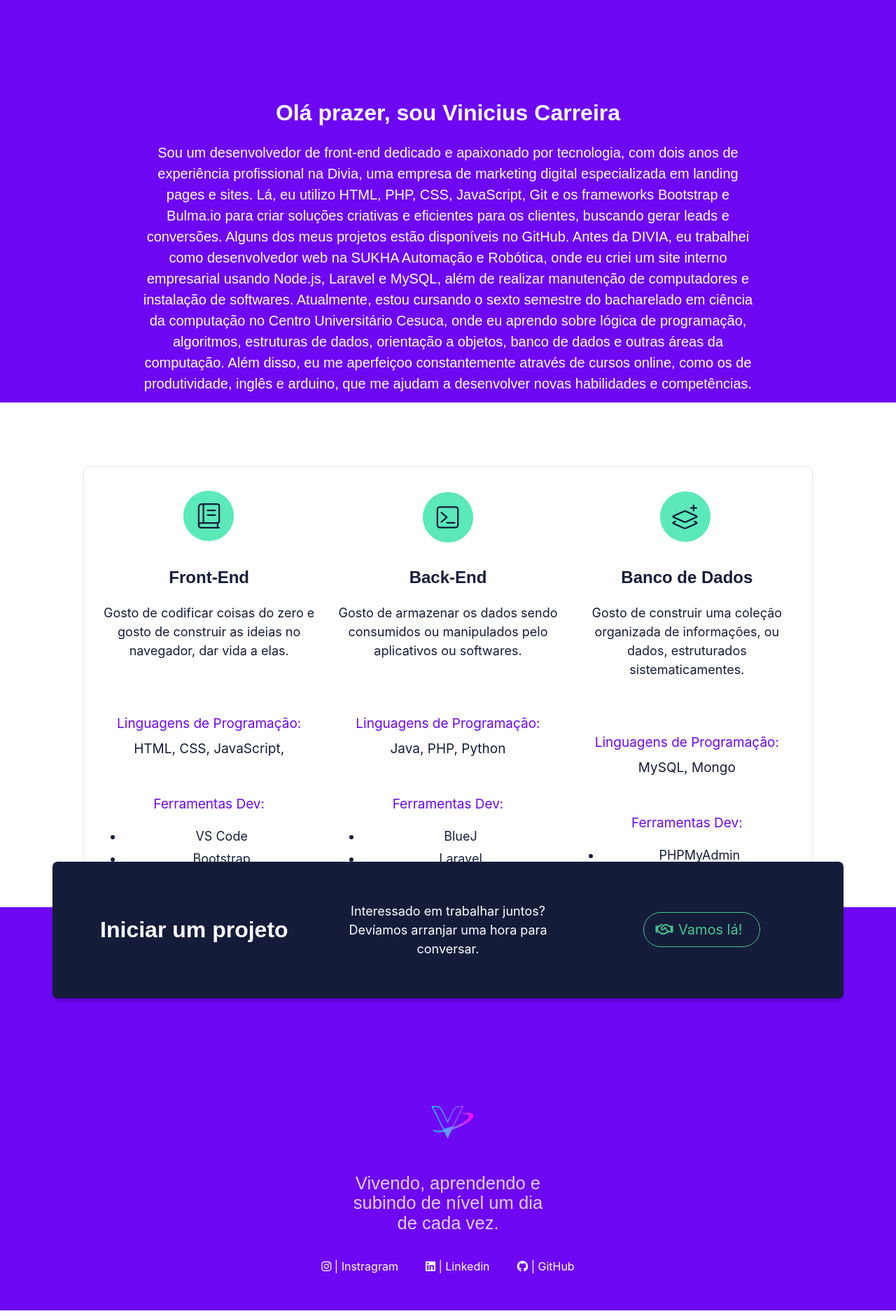
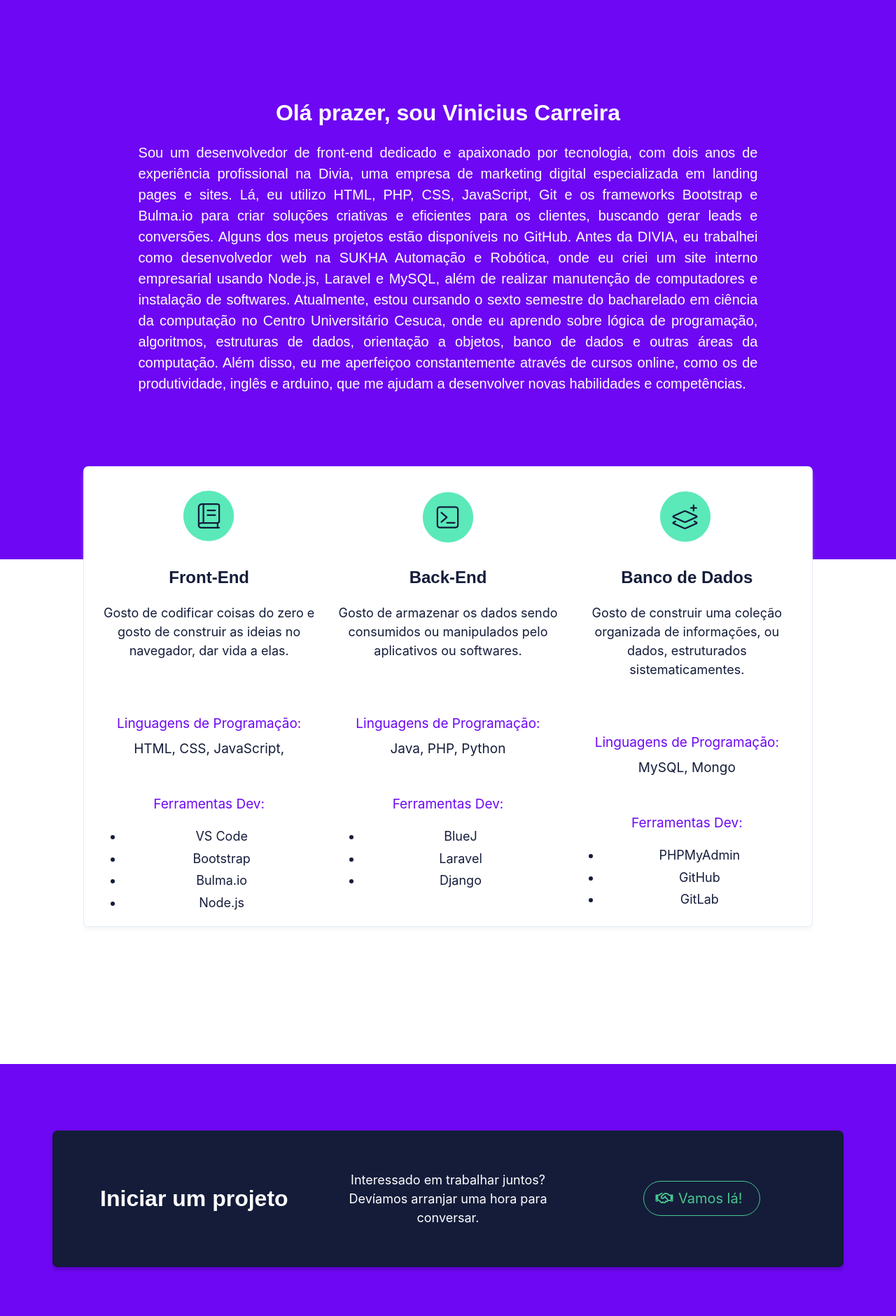
Before and after one commit to viniciuscarreira/viniciuscarreira.github.io, a PHP site: page / in a window 1280 px wide. Shown: the part 1101-2981 px from the top of the page at 70% size. Run offline with PHP 8.4, Linux system fonts and the light colour scheme; some libraries are stand-ins or nearby versions; some web fonts are replaced.

Commit message:
Update style.css

```diff
--- a/style.css
+++ b/style.css
@@ -114,7 +114,7 @@ nav {
 /* Section primary */
 .section.is-primary {
     background-color: #6e07f3;
-    height: 36rem;
+    height: 50rem;
 }
 
 .section.is-primary .title {
@@ -125,6 +125,7 @@ nav {
     color: white;
     font-family: "europa", sans-serif;
     line-height: 1.5;
+    text-align: justify;
 }
 
 .button.is-primary {
@@ -189,7 +190,7 @@ h1, h2, h3, h4, h5, h6 {
 
 .section.call-to-action .box {
     padding: 3.5rem 2rem;
-    margin-top: -9rem;
+    margin-top: 1rem;
     background-color: #141c3a;
     box-shadow: 0 5px 5px 0 rgba(0, 0, 0, 0.2), 0 0 0 1px #141c3a;
 }
@@ -277,6 +278,12 @@ footer.section.is-small {
     .spacing_contact {
         margin-top: 140rem;
     }
+    .section.is-primary {
+        height: 77rem !important;
+    }
+    .desktop {
+        display: none !important;
+    }
 }
 
 @media screen {
@@ -289,4 +296,7 @@ footer.section.is-small {
     .column.is-three-fifths, .column.is-three-fifths-tablet {
         width: 80% !important;
     }
+    .mobile {
+        display: none !important;
+    }
   }
```
